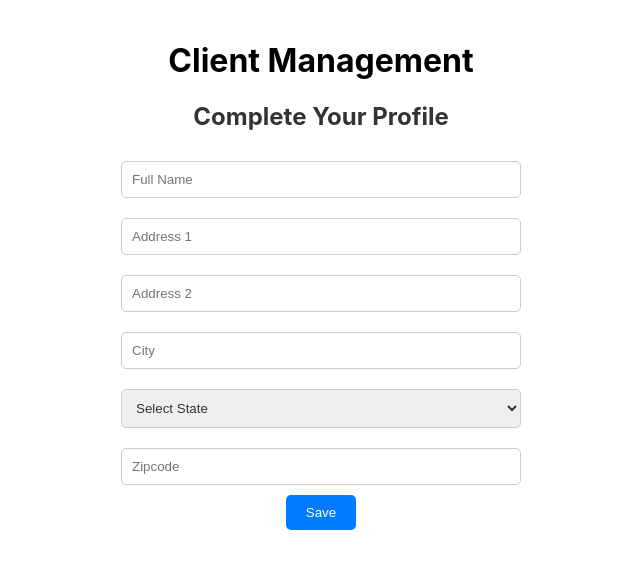
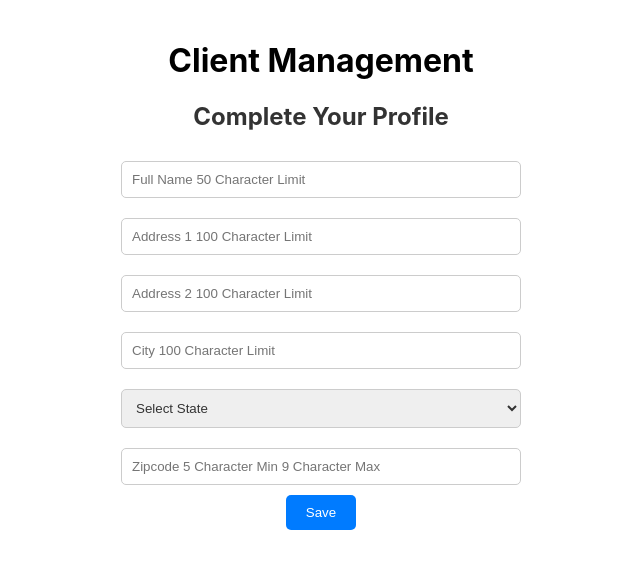
Before and after one commit to Kevin-T0114/Fuel-Rate-Prediction-App, a React (Create React App) app in the folder frontend/: page / in a window 1280 px wide. Shown: the top 568 px of the page, without its empty margins (319-959 px from the left). Built offline with nearby package versions, Linux system fonts and the light colour scheme.

Commit message:
git commit

```diff
--- a/frontend/src/components/ProfileForm.js
+++ b/frontend/src/components/ProfileForm.js
@@ -34,17 +34,17 @@ function ProfileForm({ userProfile, setUserProfile }) {
       <h1>Client Management</h1>
       <h2>Complete Your Profile</h2>
       <form onSubmit={handleSubmit}>
-        <input type="text" placeholder="Full Name" value={fullName} onChange={(e) => setFullName(e.target.value)} maxLength = {50} required />
-        <input type="text" placeholder="Address 1" value={address1} onChange={(e) => setAddress1(e.target.value)} maxLength = {100} required />
-        <input type="text" placeholder="Address 2" value={address2} onChange={(e) => setAddress2(e.target.value)} maxLength = {100} />
-        <input type="text" placeholder="City" value={city} onChange={(e) => setCity(e.target.value)} maxLength = {100} required />
+        <input type="text" placeholder="Full Name 50 Character Limit" value={fullName} onChange={(e) => setFullName(e.target.value)} maxLength = {50} required />
+        <input type="text" placeholder="Address 1 100 Character Limit" value={address1} onChange={(e) => setAddress1(e.target.value)} maxLength = {100} required />
+        <input type="text" placeholder="Address 2 100 Character Limit" value={address2} onChange={(e) => setAddress2(e.target.value)} maxLength = {100} />
+        <input type="text" placeholder="City 100 Character Limit" value={city} onChange={(e) => setCity(e.target.value)} maxLength = {100} required />
         <select value={state} placeholder = "State" onChange={(e) => setState(e.target.value)} required>
           <option value="">Select State</option>
           {usStates.map((state) => (
             <option key={state} value={state}>{state}</option>
           ))}
         </select>
-        <input type="text" placeholder="Zipcode" value={zipcode} onChange={(e) => setZipcode(e.target.value)} minLength = {5} maxLength = {9} required />
+        <input type="text" placeholder="Zipcode 5 Character Min 9 Character Max" value={zipcode} onChange={(e) => setZipcode(e.target.value)} minLength = {5} maxLength = {9} required />
         <button type="submit">Save</button>
       </form>
     </div>
```
Also changed, not shown: 1 other file (tests, documents, lock files or other folders).
